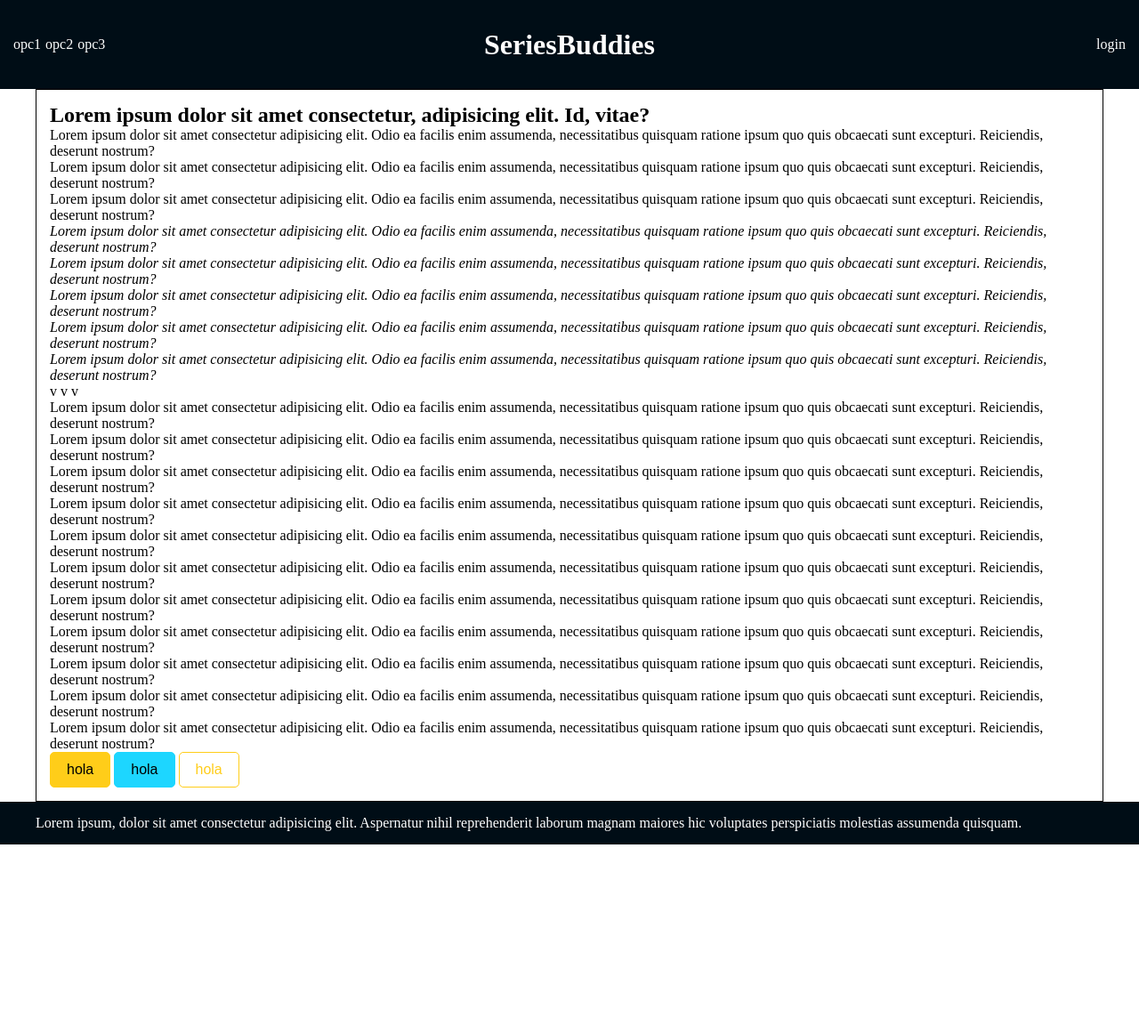
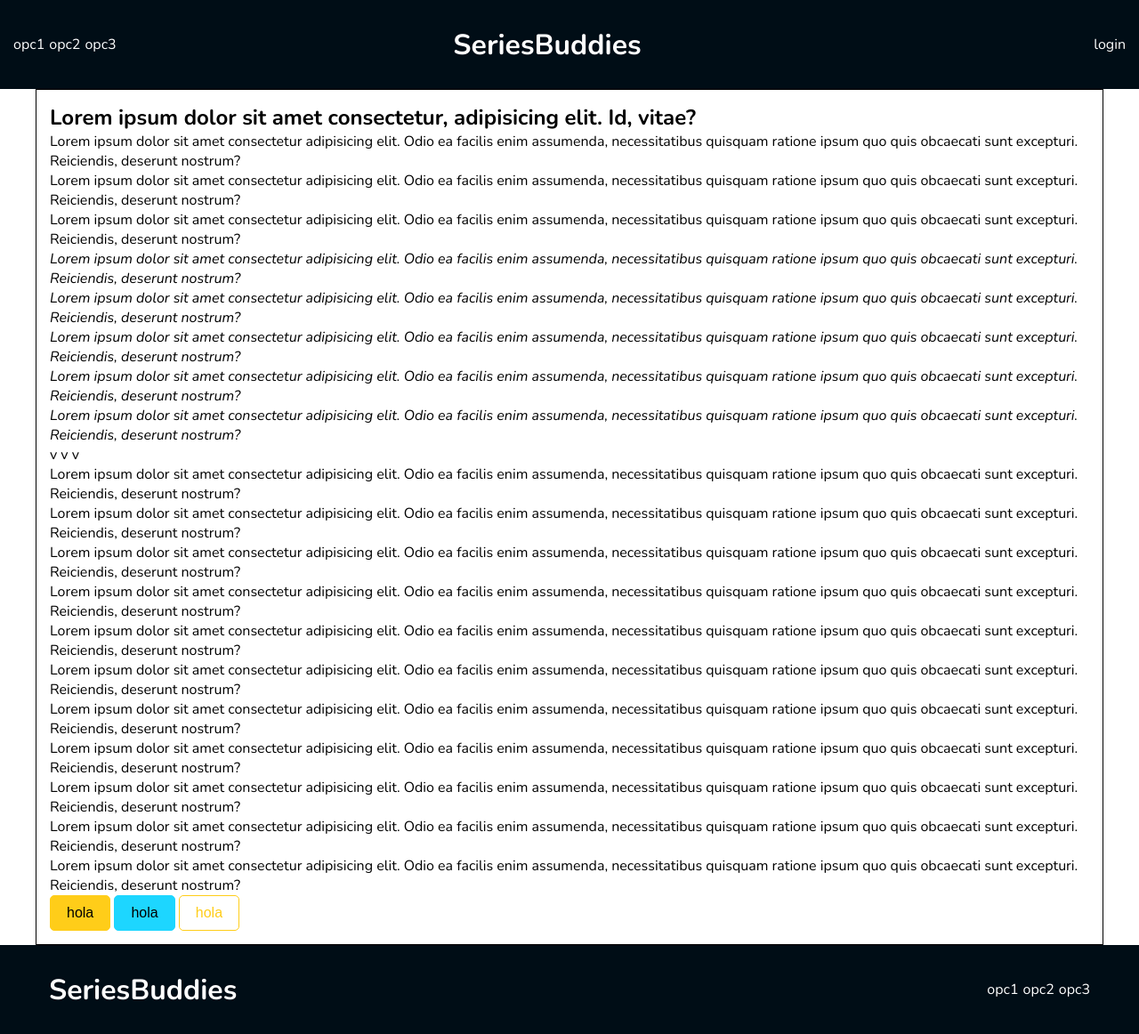
Before and after one commit to RomanKornyeyev/SeriesBuddies, a PHP site: page / in a window 1280 px wide. Shown: the whole page at 89% size. Before the commit the page ends 949 px from the top, so only its background shows below. Run offline with PHP 8.4, Linux system fonts and the light colour scheme.

Commit message:
footer terminado y una tipografía temporal añadida

```diff
--- a/public/css/general.css
+++ b/public/css/general.css
@@ -8,6 +8,7 @@
 */
 /* ===== IMPORTS ===== */
 @import url('buttons.css');
+@import url('https://fonts.googleapis.com/css2?family=Nunito:ital,wght@0,400;0,700;1,400;1,700&display=swap');
 
 /* ===== RESETS ===== */
 *, *::before, *::after{
@@ -16,7 +17,7 @@
     box-sizing: border-box;
     scroll-behavior: smooth;
 }
-html{font-size: 62.5%;}
+html{font-size: 62.5%;font-family: 'Nunito', sans-serif;}
 body{font-size: 1.6rem}
 a{text-decoration: none; color: var(--white);}
 ul,ol{list-style: none;}
@@ -148,6 +149,7 @@ img{width: 100%;}
     width: 100%;
 }
 .nav--login{
+    width: 25rem;
     justify-content: flex-end;
 }
 
@@ -183,17 +185,25 @@ img{width: 100%;}
 
 /* ===== FOOTER ===== */
 .footer{
-    padding: var(--space-l);
+    min-height: 10rem;
     color: var(--footer-text);
     background-color: var(--footer-bg);
 }
 .footer__content{
+    display: flex;
+    justify-content: space-between;
+    align-items: center;
+    flex-flow: row wrap;
     margin: 0 auto;
+    padding: var(--space-l);
+    height: 100%;
+    width: 100%;
 }
-.login{
-    width: 25rem;
-    border: 1px solid white;
+.nav--footer{
+    width: auto;
+    justify-content: flex-end;
 }
+.nav__link--footer:hover{text-decoration: underline;}
 
 /* ===== TABLET (810px) ===== */
 @media screen and (max-width: 810px) {
--- a/public/index.html
+++ b/public/index.html
@@ -25,7 +25,7 @@
         <!-- header -->
         <header class="header">
             <!-- trigger menu mobile -->
-            <h1 class="logo logo--mbl">SeriesBuddies</h1>
+            <a href="index.html"><h1 class="logo logo--mbl">SeriesBuddies</h1></a>
             <div id="nav-toggle" class="nav-toggle">
                 <span class="bar bar--top"></span>
                 <span class="bar bar--middle"></span>
@@ -38,7 +38,7 @@
                     <a href="#" class="nav__link nav__link--header">opc2</a>
                     <a href="#" class="nav__link nav__link--header">opc3</a>
                 </nav>
-                <h1 class="logo logo--pc">SeriesBuddies</h1>
+                <a href="index.html"><h1 class="logo logo--pc">SeriesBuddies</h1></a>
                 <div class="nav nav--login">
                     <a href="" class="nav__link nav__link--login">login</a>
                 </div>
@@ -142,7 +142,12 @@
         <!-- footer -->
         <footer class="footer">
             <div class="footer__content limit-width">
-                <p>Lorem ipsum, dolor sit amet consectetur adipisicing elit. Aspernatur nihil reprehenderit laborum magnam maiores hic voluptates perspiciatis molestias assumenda quisquam.</p>
+                <a href="index.html"><h1 class="logo">SeriesBuddies</h1></a>
+                <nav class="nav nav--footer">
+                    <a href="#" class="nav__link--footer">opc1</a>
+                    <a href="#" class="nav__link--footer">opc2</a>
+                    <a href="#" class="nav__link--footer">opc3</a>
+                </nav>
             </div>
         </footer>
     </div>
```
